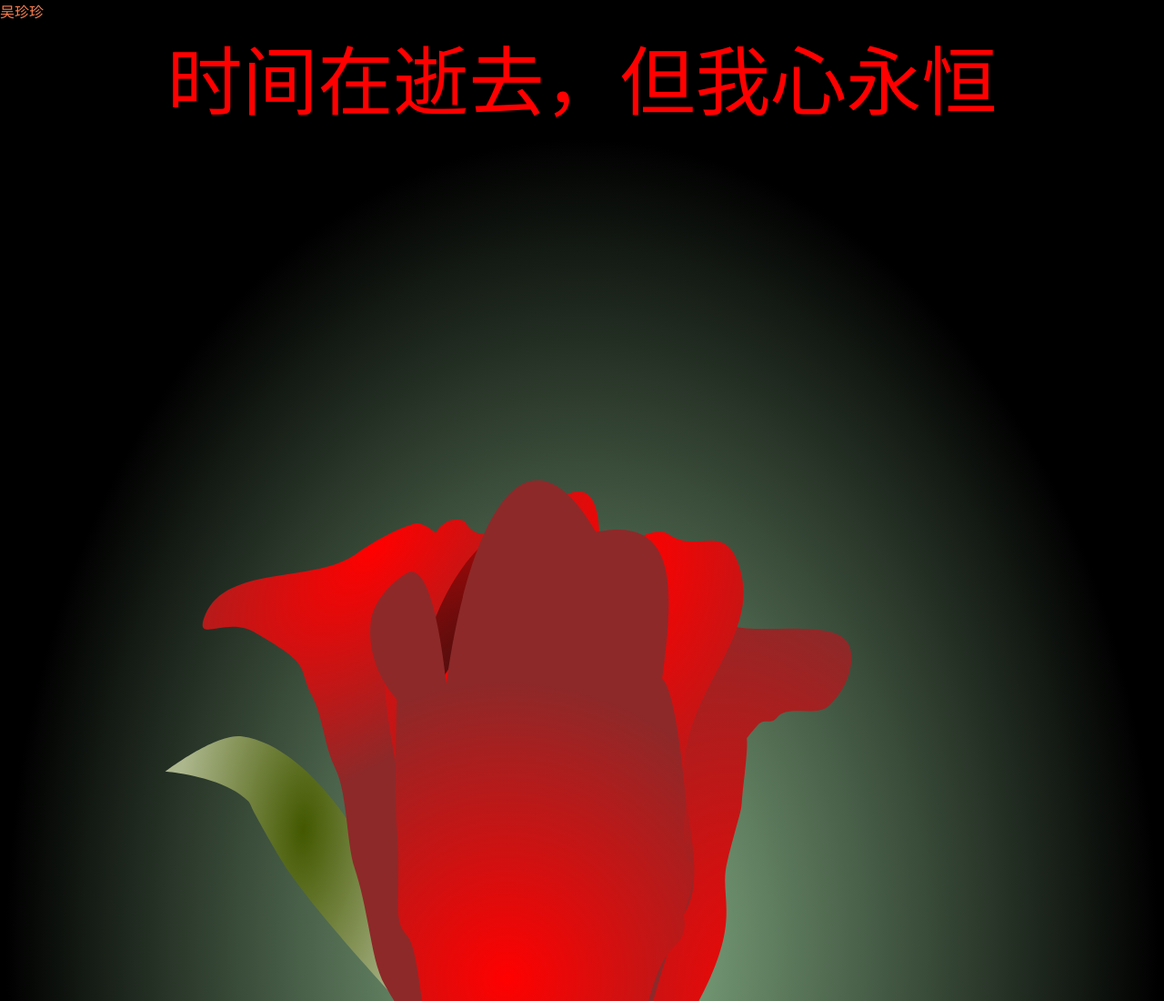
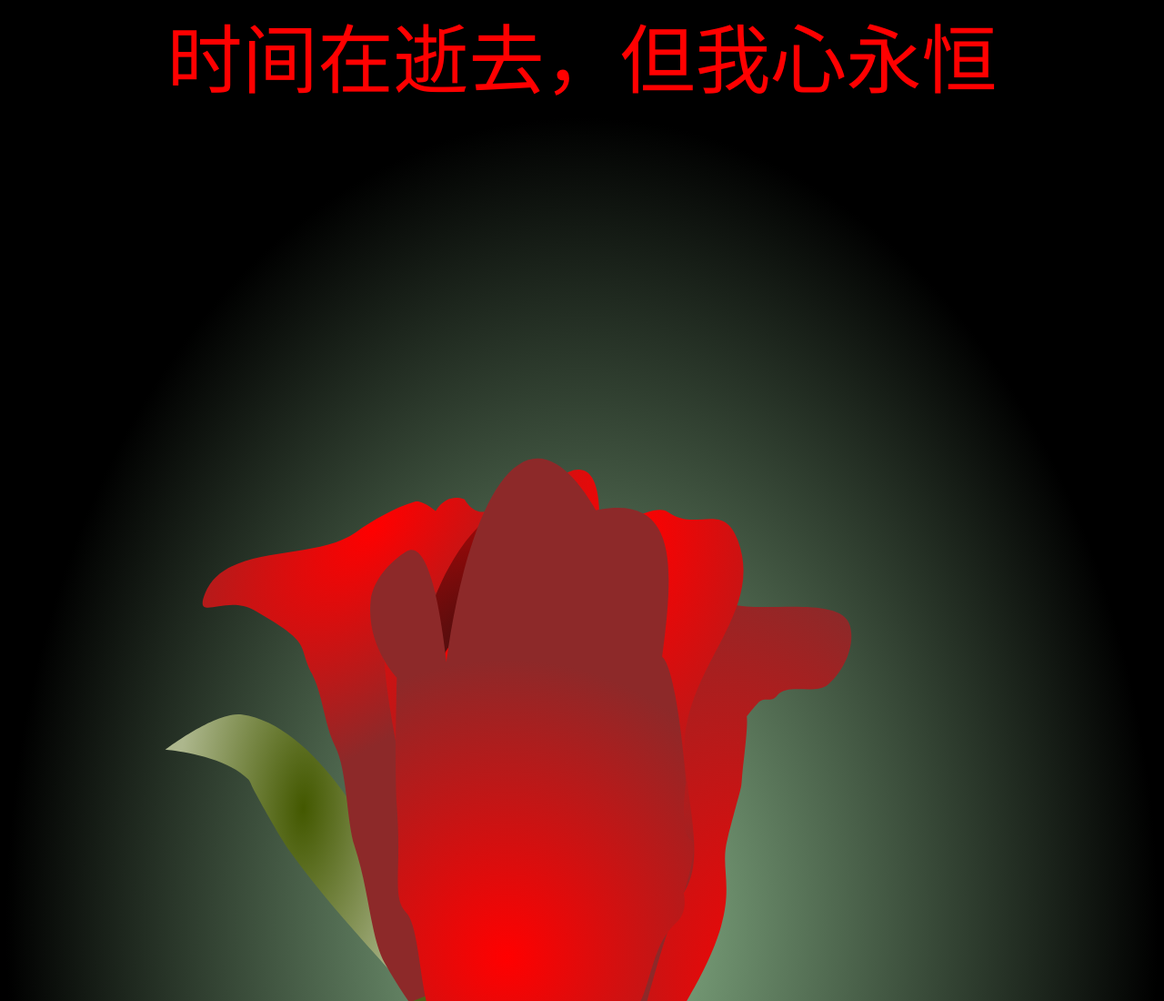
Before and after one commit to xcwang520/good, a plain HTML site: page index.html in a window 1280 px wide. Shown: the top 1100 px of the page at 91% size. Drawn offline with Linux system fonts and the light colour scheme.

Commit message:
Update index.html

```diff
--- a/index.html
+++ b/index.html
@@ -12,7 +12,6 @@
 </head>
 
 <body>
-  <div style="color:coral;">吴珍珍</div>
   <div style="color: red; font-size: 83px; text-align: center;"> 时间在逝去，但我心永恒</div>
   <div>
 <?xml version="1.0" encoding="utf-8"?>
```
